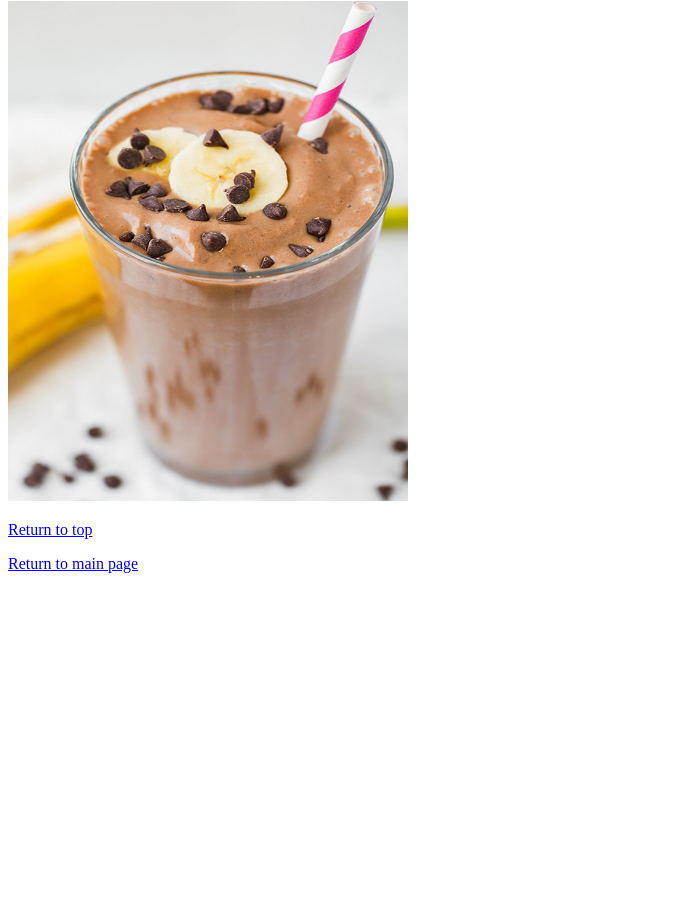
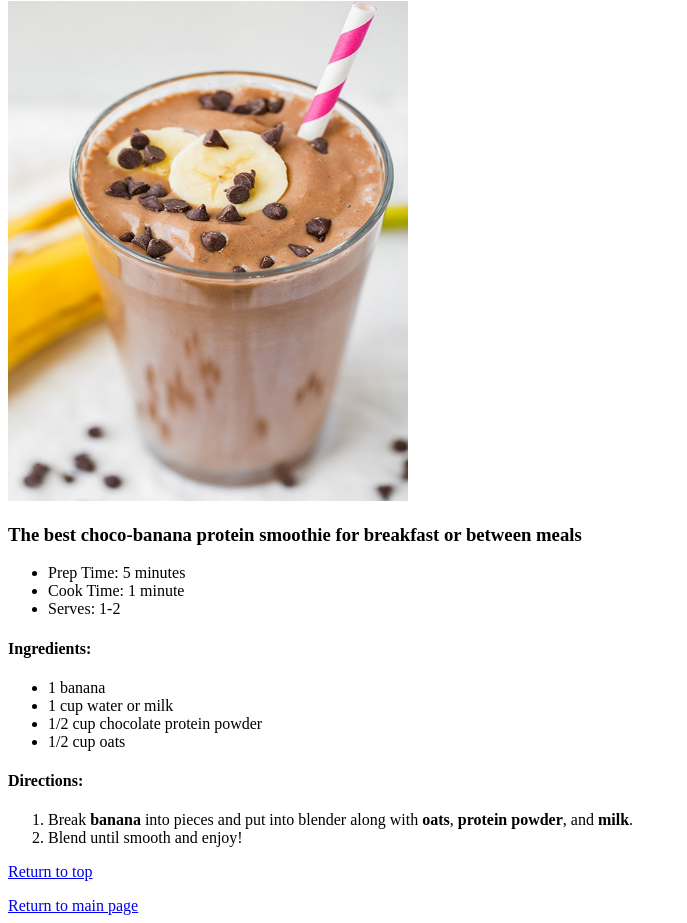
Before and after one commit to adelakowski/odin-recipes, a plain HTML site: page recipes/liquid.html in a window 1280 px wide. Shown: the part 79-1002 px from the top of the page, without its empty margins (0-687 px from the left). Before the commit the page ends 800 px from the top, so only its background shows below. Drawn offline with Linux system fonts and the light colour scheme.

Commit message:
Add content to liquid page

```diff
--- a/recipes/liquid.html
+++ b/recipes/liquid.html
@@ -11,6 +11,33 @@
 
     <img src="../images/liquid.jpg" alt='A Banana Chocolate smoothie in a tall glass topped with chocolate chips, banana slices, and a white/pink swirl straw' style='width:400px;height:500px;'>
 
+    <h3>The best choco-banana protein smoothie for breakfast or between meals</h3>
+    <p></p>
+
+    <ul>
+        <li>Prep Time: 5 minutes</li>
+        <li>Cook Time: 1 minute</li>
+        <li>Serves: 1-2</li>
+    </ul>
+
+    <p></p>
+
+      <h4>Ingredients:</h4>
+      <ul>
+          <li>1 banana</li>
+          <li>1 cup water or milk</li>
+          <li>1/2 cup chocolate protein powder</li>
+          <li>1/2 cup oats</li>
+
+      </ul>
+
+      <h4>Directions:</h4>
+      <ol>
+          <li>Break <b>banana</b> into pieces and put into blender along with <b>oats</b>, <b>protein powder</b>, and <b>milk</b>.</li>
+          <li>Blend until smooth and enjoy!</li>
+      </ol>
+
+
     <p></p>
     <a href="#header">Return to top</a>
     <p></p>
```
